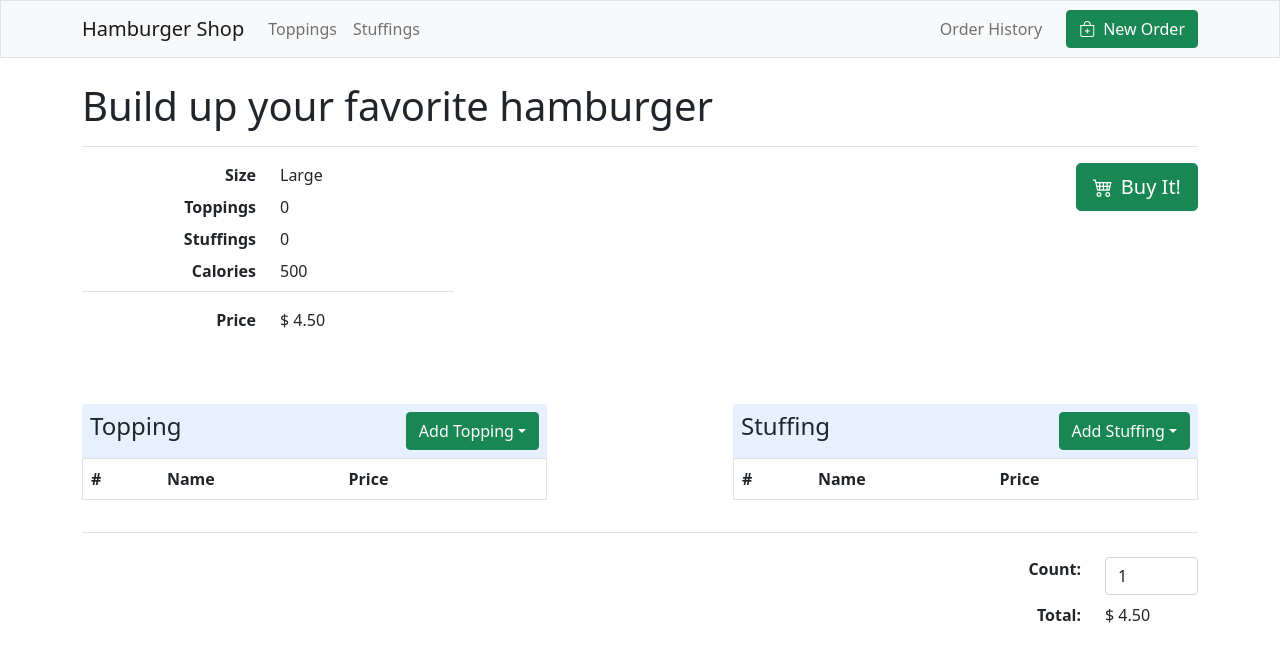
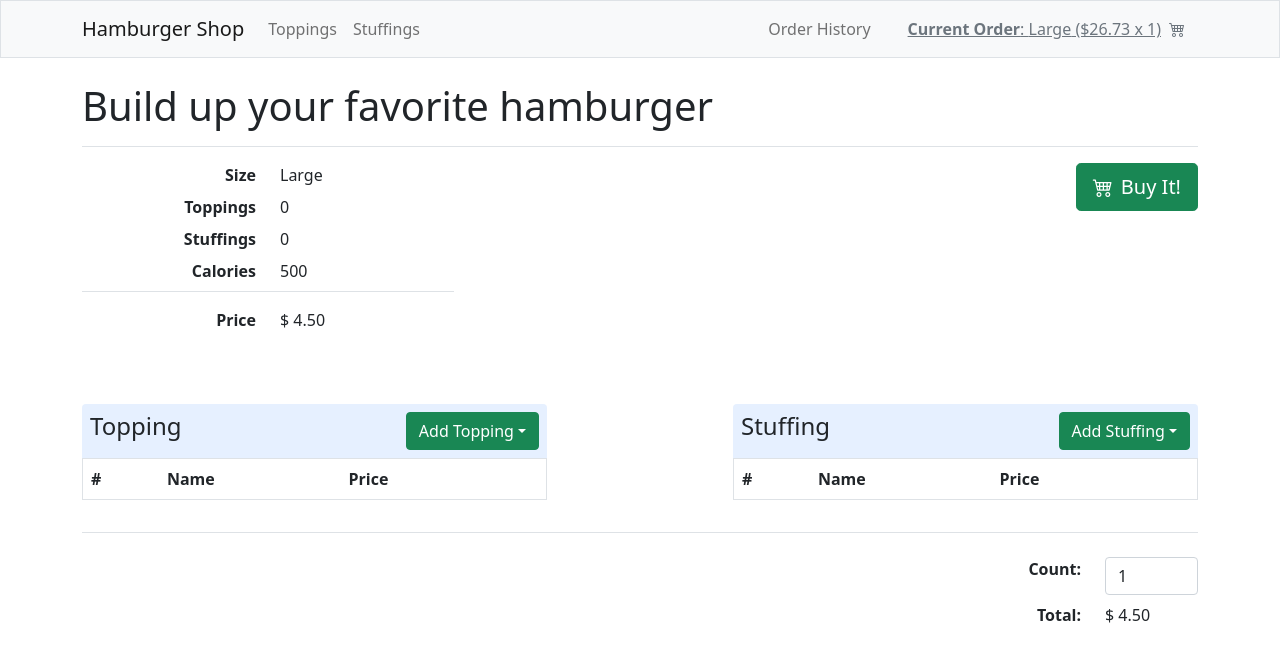
Before and after one commit to Kirill357544/hamburger-shop, a React (Create React App) app: page /order in a window 1280 px wide. Both pictures are taken after a click on the button "Large". Shown: the top 660 px of the page. Built offline with nearby package versions, Linux system fonts and the light colour scheme.

Commit message:
feat: add basic context

```diff
--- a/src/App.js
+++ b/src/App.js
@@ -6,9 +6,13 @@ import ToppingsPage from "./pages/toppings/ToppingsPage";
 import StuffingsPage from "./pages/stuffings/StuffingsPage";
 import HistoryPage from "./pages/history/HistoryPage";
 import OrderPage from "./pages/order/OrderPage";
+import { useState } from "react";
+import { HamburgerContext } from "./HamburgerConfiguration";
 
 export default function App() {
+    const [hamburgerContext, setHamburgerContext] = useState({ size: null, toppings: [], stuffings: [] });
     return (
+        <HamburgerContext.Provider value={[hamburgerContext, setHamburgerContext]}>
             <Routes>
                 <Route path="/" element={<Layout />}>
                     <Route index element={<HomePage />} />
@@ -18,5 +22,6 @@ export default function App() {
                     <Route path="order" element={<OrderPage />} />
                 </Route>
             </Routes>
+        </HamburgerContext.Provider>
     );
 }
--- a/src/HamburgerConfiguration.js
+++ b/src/HamburgerConfiguration.js
@@ -1,3 +1,3 @@
 import React from "react";
 
-export const HamburgerContext = React.createContext(null);
+export const HamburgerContext = React.createContext({ size: null, toppings: [], stuffings: [] });
--- a/src/components/header/Header.jsx
+++ b/src/components/header/Header.jsx
@@ -1,8 +1,12 @@
+import { useContext } from "react";
 import { Link, NavLink } from "react-router-dom";
+import { HamburgerContext } from "../../HamburgerConfiguration";
 import HeaderButton from "./HeaderButton";
 import HeaderLabel from "./HeaderLabel";
 
 export default function Header() {
+    const [hamburgerContext, setHamburgerContext] = useContext(HamburgerContext);
+
     return (
         <>
             <header className="mb-4 border sticky-top">
@@ -31,7 +35,9 @@ export default function Header() {
                                     </NavLink>
                                 </li>
                             </ul>
-                            <div className="d-flex">{true ? <HeaderButton /> : <HeaderLabel />}</div>
+                            <div className="d-flex">
+                                {hamburgerContext.size === null ? <HeaderButton /> : <HeaderLabel />}
+                            </div>
                         </div>
                     </div>
                 </nav>
--- a/src/components/header/HeaderLabel.jsx
+++ b/src/components/header/HeaderLabel.jsx
@@ -1,4 +1,10 @@
+import { HamburgerContext } from "../../HamburgerConfiguration";
+import { useContext } from "react";
+
 export default function HeaderLabel() {
+    const [hamburgerContext, setHamburgerContext] = useContext(HamburgerContext);
+    console.log(hamburgerContext);
+
     return (
         <a
             href="#0"
@@ -7,7 +13,7 @@ export default function HeaderLabel() {
             }}
             className="btn btn-link link-secondary"
         >
-            <strong>Current Order</strong>: Large ($26.73 x 1)
+            <strong>Current Order</strong>: {hamburgerContext.size.name} ($26.73 x 1)
             <i className="bi bi-cart4 ms-2" />
         </a>
     );
--- a/src/components/order-creator/OrderCreator.jsx
+++ b/src/components/order-creator/OrderCreator.jsx
@@ -1,12 +1,16 @@
-import { useState } from "react";
+import { useState, useContext } from "react";
+import { HamburgerContext } from "../../HamburgerConfiguration";
 import sizes from "../../data/Sizes";
 import SizeSelector from "../size-selector/SizeSelector";
 import OrderSelector from "../order-selector/OrderSelector";
 
 export default function OrderCreator() {
     const [hamburger, setHamburger] = useState(null);
+    const [hamburgerContext, setHamburgerContext] = useContext(HamburgerContext);
 
     const handleSizeSelect = (size) => {
+        setHamburgerContext((prevState) => ({ ...prevState, size }));
+
         setHamburger({
             size,
             toppings: [],
--- a/src/components/order-selector/OrderSelector.jsx
+++ b/src/components/order-selector/OrderSelector.jsx
@@ -1,4 +1,4 @@
-import { useState } from "react";
+import { useState, useContext } from "react";
 import { MIN_COUNT } from "../../data/Counts";
 import calculatePrice from "../../calculate/calculatePrice";
 import Info from "../info/Info";
```
Lines whose indentation alone changed are shown as unchanged.
